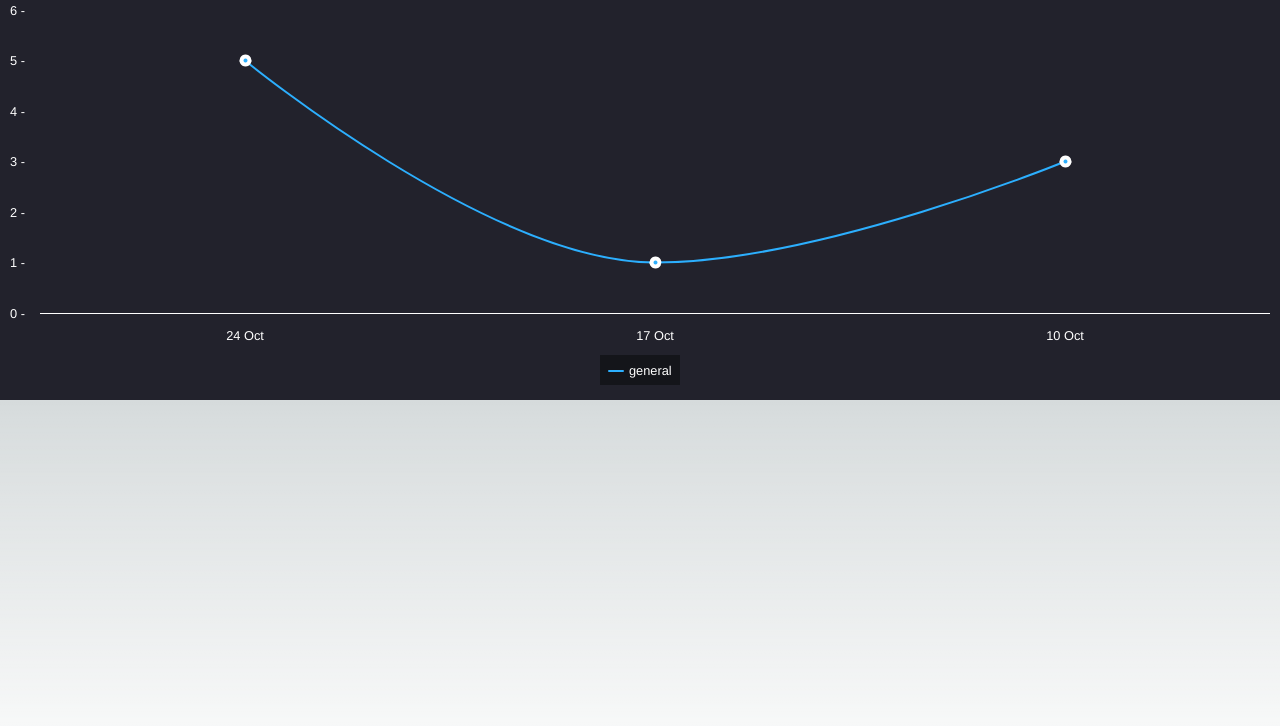
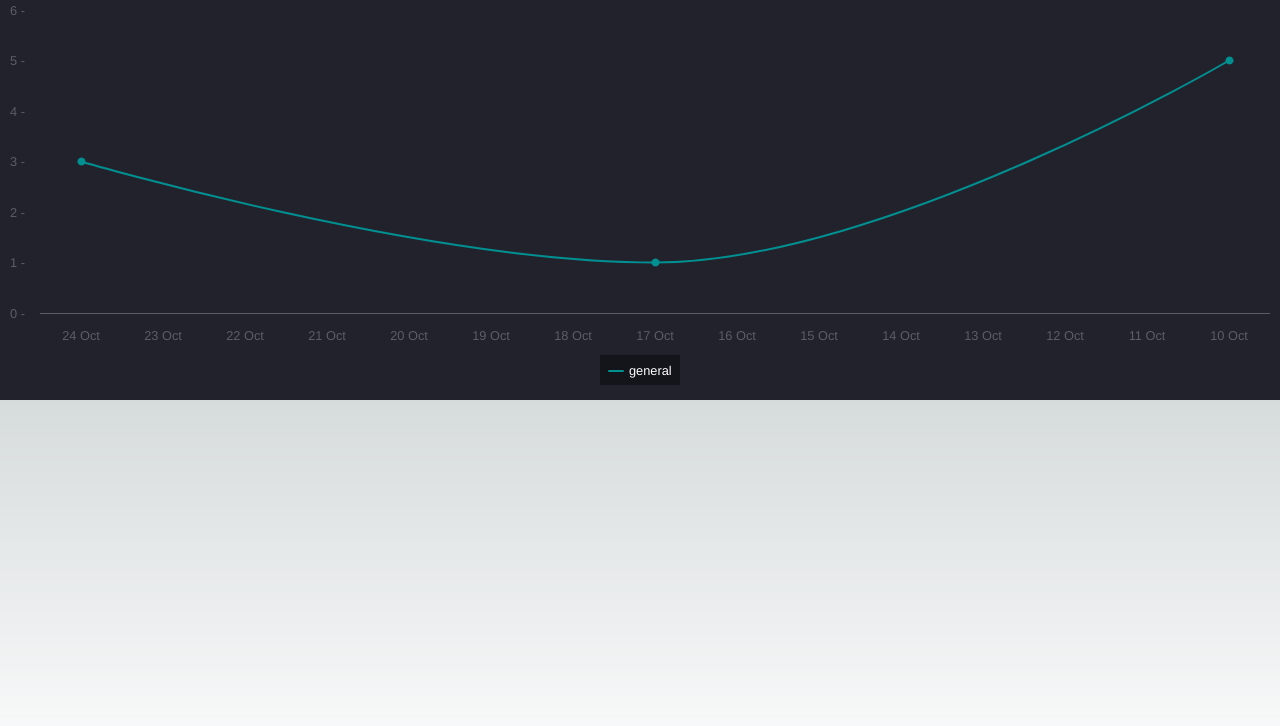
Before and after one commit to MuhammadArslanKhan96/highchart-demo, a Next.js app: page / in a window 1280 px wide. Shown: the top 726 px of the page. Built offline with nearby package versions, Linux system fonts and the light colour scheme.

Commit message:
fix: chart design fixes

```diff
--- a/helper/chartOptions.ts
+++ b/helper/chartOptions.ts
@@ -7,7 +7,6 @@ export function engagementHelper(
   channels: ChannelsTypes[]
 ) {
   let timings: string[] = [];
-
   let data = channels
     .map((c) => ({
       ...c,
@@ -19,6 +18,7 @@ export function engagementHelper(
           .filter((i) => i.channelId === (c.id || c.value))
           .map((i) => i.timeBucket),
       ],
+      type: 0,
     }))
     .filter(
       (i) =>
@@ -29,16 +29,41 @@ export function engagementHelper(
             new Date(i.timings[0]).toDateString()
         ).length
     );
-
   for (var c of data) {
     let newTimings = [...timings, ...c.timings];
     timings = newTimings
-      .filter((i) => !timings.includes(i))
+      .filter(
+        (i) =>
+          !timings.filter(
+            (item) =>
+              new Date(item).toDateString() === new Date(i).toDateString()
+          ).length
+      )
       .sort(function (a, b) {
         return new Date(b).getTime() - new Date(a).getTime();
       });
   }
 
+  // Convert dates to Date objects
+  var dateObjects: any[] = timings.map((date) => new Date(date));
+
+  // Find the minimum and maximum dates
+  var minDate = new Date(Math.min(...dateObjects));
+  var maxDate = new Date(Math.max(...dateObjects));
+
+  // Generate an array of missing dates
+  var missingDates = [];
+  var currentDate = new Date(minDate);
+
+  while (currentDate <= maxDate) {
+    var formattedDate = currentDate.toISOString();
+    if (!timings.includes(formattedDate)) {
+      missingDates.push(formattedDate);
+    }
+    currentDate.setDate(currentDate.getDate() + 1); // Move to the next day
+  }
+
+  timings = [...timings, ...missingDates];
   let options = {
     title: {
       text: null,
@@ -46,38 +71,16 @@ export function engagementHelper(
     chart: {
       type: "spline",
     },
-    sonification: {
-      duration: 27000,
-      afterSeriesWait: 1200,
-      defaultInstrumentOptions: {
-        instrument: "basic2",
-        mapping: {
-          playDelay: 500,
-        },
-      },
-    },
-    accessibility: {
-      screenReaderSection: {
-        axisRangeDateFormat: "%B %Y",
-        beforeChartFormat: "",
-      },
-      point: {
-        dateFormat: "%b %e, %Y",
-        valueDescriptionFormat: "{value}{separator}{xDescription}",
-      },
-      series: {
-        pointDescriptionEnabledThreshold: false,
-      },
-    },
+    colors: ["#009091"],
     plotOptions: {
       series: {
+        connectNulls: true,
         label: {
           connectorAllowed: true,
         },
         marker: {
           lineWidth: 4,
         },
-        cropThreshold: 10,
       },
     },
     series: data,
@@ -95,19 +98,48 @@ export function engagementHelper(
       grid: null,
     },
     xAxis: {
-      accessibility: {
-        description: "Percent unemployment of labor force",
-      },
-      categories: timings.map(
-        (i) => `${new Date(i).getDate()} ${months[new Date(i).getUTCMonth()]}`
-      ),
+      categories: timings
+        .sort(function (a, b) {
+          return new Date(b).getTime() - new Date(a).getTime();
+        })
+        .map((i) => `${new Date(i).toISOString()}`),
     },
     tooltip: {
       shared: true,
       crosshairs: true,
-      headerFormat: "{point.series.name}<br />",
-      pointFormat: `<p style='font-size: 11px;'>{point.y} messages on {point.category}</p>`,
+      headerFormat:
+        "<p style='font-weight: bold; color: white;'>{point.series.name}</p><br />",
+      pointFormat: `<p style='font-size: 11px; font-weight: normal; color: white; opacity: 90%;'>{point.y} messages on {point.category}</p>`,
     },
   };
+
+  // Reorder the data based on timings and x-axis categories
+  options.series.forEach(function (series) {
+    var data = series.data;
+    var timings = series.timings;
+
+    var reorderedData: any[] = [];
+    var newXAxisData: string[] = [];
+    options.xAxis.categories.forEach(function (category) {
+      var index = timings.findIndex(function (timing) {
+        return new Date(timing).toISOString() === category;
+      });
+      if (index !== -1) {
+        reorderedData.push(data[index]);
+      } else {
+        reorderedData.push(null);
+      }
+    });
+
+    series.data = reorderedData;
+    options.xAxis.categories.forEach(function (category) {
+      newXAxisData.push(
+        `${new Date(category).getDate()} ${
+          months[new Date(category).getMonth()]
+        }`
+      );
+    });
+    options.xAxis.categories = newXAxisData;
+  });
   return options;
 }
--- a/pages/index.tsx
+++ b/pages/index.tsx
@@ -3,12 +3,24 @@ import HighchartsReact from "highcharts-react-official";
 import { engagementHelper } from '@/helper/chartOptions'
 import { messages } from '@/data/messages'
 import { channels } from '@/data/channels'
+import { useEffect, useState } from "react";
 const Home = () => {
-  const options = engagementHelper(
-    messages,
-    channels
+  const [options, setOptions] = useState();
 
-  )
+  async function getOptions() {
+    const options: any = await engagementHelper(
+      messages,
+      channels
+    );
+    console.log(options)
+    setOptions(options)
+  }
+
+  useEffect(() => {
+    getOptions()
+  }, [])
+
+  if (!options) return;
   return <HighchartsReact highcharts={Highcharts} options={options} />
 }
 
--- a/styles/globals.css
+++ b/styles/globals.css
@@ -28,13 +28,16 @@ body {
 .highcharts-background {
   fill: #22222c;
 }
+
+.highcharts-axis-labels.highcharts-yaxis-labels > text,
+.highcharts-axis-labels.highcharts-xaxis-labels > text {
+  fill: #5d5d65 !important;
+  color: #5d5d65 !important;
+}
 .highcharts-axis.highcharts-xaxis > path {
-  stroke: white;
+  stroke: #5d5d65;
 }
-.highcharts-axis-labels.highcharts-yaxis-labels > text,
-.highcharts-legend-item > text,
-.highcharts-axis-labels.highcharts-xaxis-labels > text,
-.highcharts-label.highcharts-tooltip.highcharts-color-0 > text {
+.highcharts-legend-item > text {
   fill: white !important;
   color: white !important;
 }
@@ -48,11 +51,14 @@ body {
   border-radius: 15%;
 }
 .highcharts-crosshair.highcharts-crosshair-category {
-  stroke-width: 2px;
+  stroke-width: 1px;
   stroke: white;
 }
-.highcharts-label.highcharts-tooltip.highcharts-color-0 > path {
+.highcharts-label.highcharts-tooltip > path {
   fill: black !important;
-  stroke: white;
+  stroke: #009091;
   stroke-width: 1px;
 }
+.highcharts-point {
+  stroke-width: 0px;
+}
```
